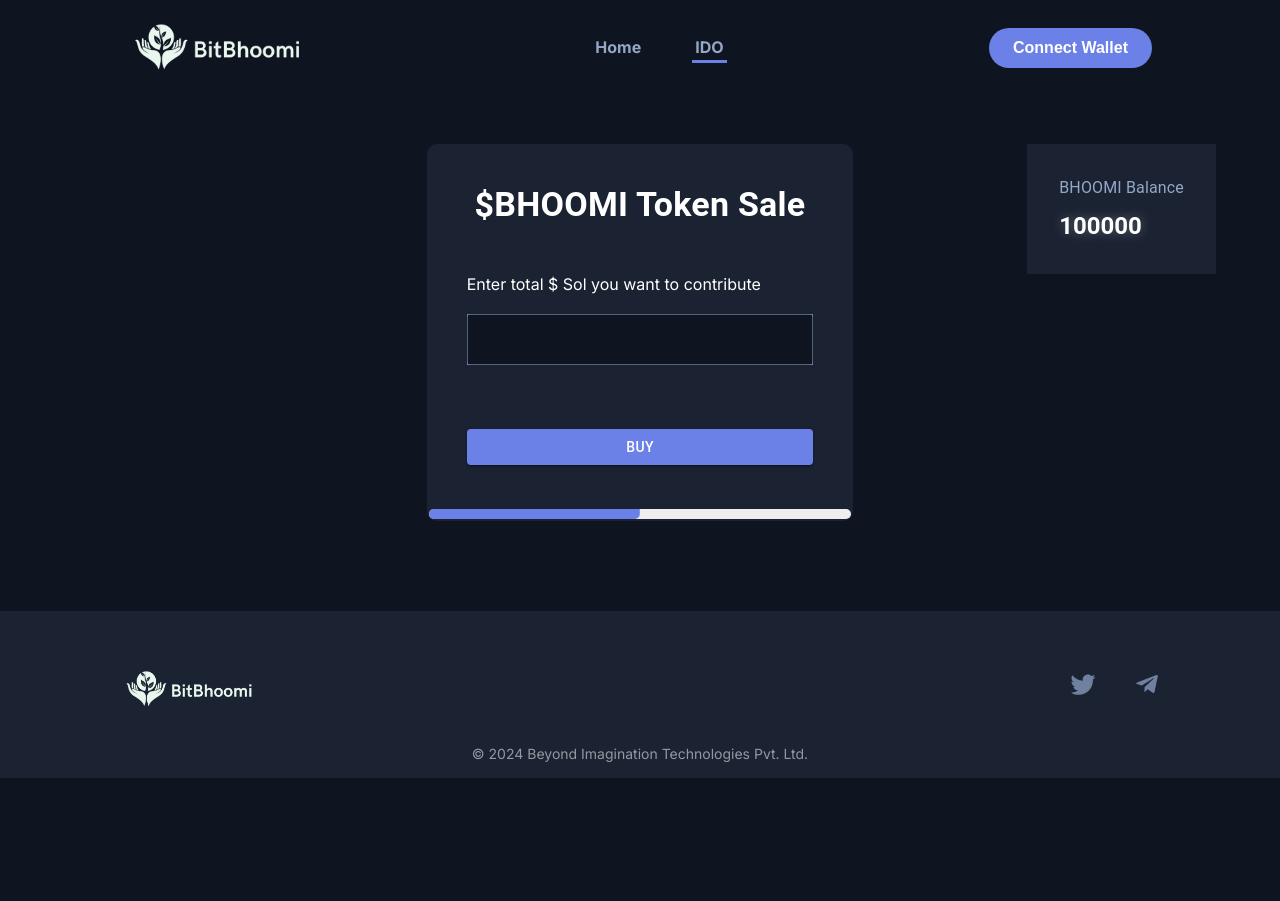
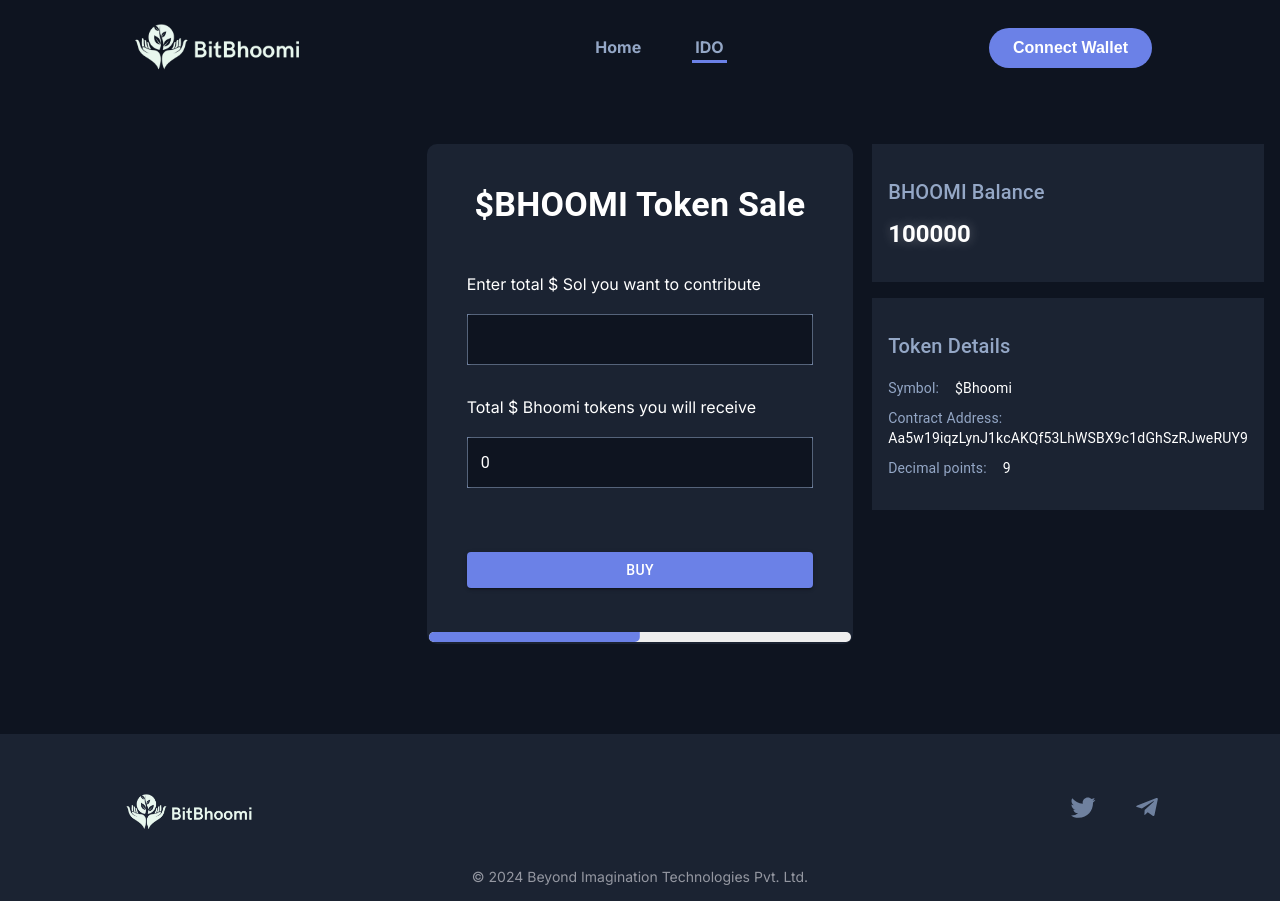
Before and after one commit to ankitbajpai65/BitBhoomi, a Next.js app: page /ido in a window 1280 px wide. Before the commit the page ends 800 px from the top, so only its background shows below. Built offline with nearby package versions, Linux system fonts and the light colour scheme.

Commit message:
Modified ido

```diff
--- a/src/Components/Ido/ido.css
+++ b/src/Components/Ido/ido.css
@@ -72,10 +72,27 @@
 
 .idoSection .balanceContainer {
     background: var(--dark-10);
-    padding: 2rem;
-    position: absolute;
+    padding: 2rem 1rem;
+    /* position: absolute;
     right: 4rem;
-    top: 0rem;
+    top: 0rem; */
+}
+
+.idoSection .symbolContainer {
+    background: var(--dark-10);
+    padding: 2rem 1rem;
+    /* position: absolute;
+    right: 4rem;
+    top: 2rem; */
+}
+
+.idoSection .symbolContainer .box {
+    display: flex;
+    gap: 1rem;
+    margin-top:10px;
+}
+.idoSection .symbolContainer .box2 {
+    margin-top:10px;
 }
 
 .idoSection .balanceContainer .balanceAmount {
--- a/src/Components/Ido/ido.jsx
+++ b/src/Components/Ido/ido.jsx
@@ -109,7 +109,7 @@
             </div>
           }
 
-          {showSecondInput && (
+          {/* {showSecondInput && ( */}
           <div className="inputFieldContainer">
             <Typography variant="subtitle" sx={{ mb: 2 }}>Total $ Bhoomi tokens you will receive</Typography>
             <TextField
@@ -122,7 +122,7 @@
               fullWidth
             />
           </div>
-          )}
+          {/* )} */}
           <Button
             variant="contained"
             className="buyBtn"
@@ -132,13 +132,37 @@
 
         </Grid>
 
-        <Box className="balanceContainer" sx={{
+        <Box sx={{
+          // border: '2px solid red',
+          display: 'flex',
+          flexDirection: 'column',
+          gap: '1rem',
           position: 'absolute',
           right: '1rem',
+          top: "0"
         }}>
-          <Typography variant="body1" sx={{ color: 'var(--textColor)' }}>BHOOMI Balance</Typography>
+          <Box className="balanceContainer">
+            <Typography variant="h6" sx={{ color: 'var(--textColor)' }}>BHOOMI Balance</Typography>
             <Typography variant="h5" className="balanceAmount">100000</Typography>
           </Box>
+
+          <Box className="symbolContainer">
+            <Typography variant="h6" sx={{ color: 'var(--textColor)', mb: 2 }}>Token Details</Typography>
+            <Box component="span" className="box">
+              <Typography variant="body2" sx={{ color: "var(--textColor)" }}>Symbol:</Typography>
+              <Typography variant="body2">$Bhoomi</Typography>
+            </Box>
+            <Box component="div" className="box2">
+              <Typography variant="body2" sx={{ color: "var(--textColor)" }}>Contract Address:</Typography>
+              <Typography variant="body2">Aa5w19iqzLynJ1kcAKQf53LhWSBX9c1dGhSzRJweRUY9</Typography>
+            </Box>
+            <Box component="div" className="box">
+              <Typography variant="body2" sx={{ color: "var(--textColor)" }}>Decimal points:</Typography>
+              <Typography variant="body2">9</Typography>
+            </Box>
+          </Box>
+        </Box>
+
       </Grid>
 
       <Box className="progressBox">
```
Lines whose indentation alone changed are shown as unchanged.
